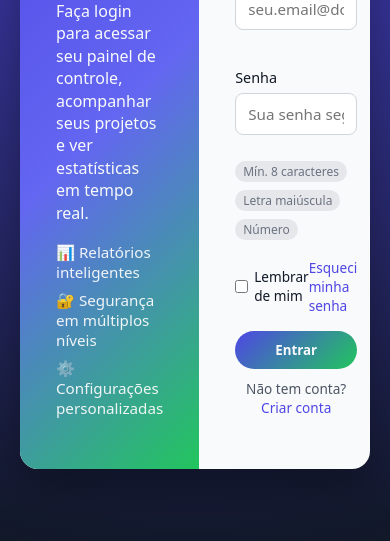
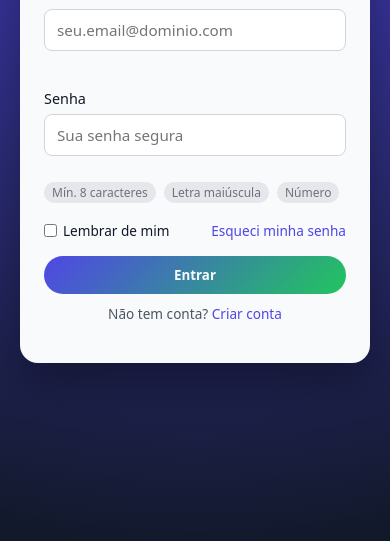
Before and after one commit to rakratz/FrontEnd2026_2, a plain HTML site: page Aula06/index.html in a window 390 px wide. Shown: the part 303-844 px from the top of the page. Drawn offline with Linux system fonts and the light colour scheme; files whose address does not match are found by name.

Commit message:
Update styles.css

```diff
--- a/Aula06/css/styles.css
+++ b/Aula06/css/styles.css
@@ -1,62 +1,88 @@
-/* Zera margens e espaçamentos iniciais e
-   inclui borda e padding na largura declarada. */
+/* O seletor * aplica estas regras a todos os elementos da página. */
 * {
+  /* A largura declarada já inclui o padding e a borda. */
   box-sizing: border-box;
+
+  /* Zera os espaçamentos padrão para defini-los ao longo do CSS. */
   margin: 0;
   padding: 0;
-    font-family: system-ui, -apple-system, BlinkMacSystemFont, "Segoe UI", sans-serif;
+
+  /* O navegador usa a primeira fonte disponível da lista. */
+  font-family: system-ui, -apple-system, BlinkMacSystemFont, "Segoe UI",
+    sans-serif;
 }
 
-/* Usa Flexbox para centralizar o cartão na área visível da página. */
+/* Fundo da página e centralização do cartão. */
 body {
+  /* 100vh corresponde à altura da área visível do navegador. */
   min-height: 100vh;
+
+  /* Neste Flexbox, os dois alinhamentos centralizam na vertical e na horizontal. */
   display: flex;
   align-items: center;
   justify-content: center;
+
+  /* O degradê circular parte do topo da página. */
   background: radial-gradient(circle at top, #4f46e5, #111827);
   color: #111827;
 }
 
-/* Ocupa a largura disponível até 1000px e deixa espaço nas bordas da tela. */
+/* Área que envolve o cartão de login. */
 .login-page {
+  /* Ocupa a largura disponível até o limite de 1000px. */
   width: 100%;
   max-width: 1000px;
+
+  /* Deixa espaço entre o cartão e as bordas da tela. */
   padding: 20px;
 }
 
-/* Usa Grid para colocar o painel e o formulário lado a lado. */
+/* Cartão que contém o painel esquerdo e a área do formulário. */
 .login-card {
+  /* O Grid cria duas colunas. A primeira recebe uma fração maior do espaço. */
   display: grid;
   grid-template-columns: 1.1fr 0.9fr;
+
   background: #f9fafb;
   border-radius: 18px;
+
+  /* Recorta o fundo dos painéis nos cantos arredondados do cartão. */
   overflow: hidden;
+
+  /* A sombra desce 20px e tem um desfoque de 45px. */
   box-shadow: 0 20px 45px rgba(0, 0, 0, 0.35);
 }
 
-/* Organiza o conteúdo do painel em coluna e o centraliza verticalmente. */
-/* Painel lateral (esquerda) */
-
+/* Painel esquerdo com o texto de boas-vindas. */
 .login-side {
   background: linear-gradient(135deg, #4f46e5, #6366f1, #22c55e);
   color: #f9fafb;
+
+  /* Espaço interno de 40px em cima e embaixo e 36px nas laterais. */
   padding: 40px 36px;
+
+  /* Empilha os elementos e centraliza o conjunto na vertical. */
   display: flex;
   flex-direction: column;
   justify-content: center;
 }
 
+/* Seleciona o h1 que está dentro de .login-side. */
 .login-side h1 {
+  /* rem usa como referência o tamanho da fonte do elemento raiz (html). */
   font-size: 2rem;
   margin-bottom: 16px;
 }
 
 .login-side p {
   margin-bottom: 18px;
+
+  /* A altura de cada linha é 1,4 vez o tamanho da fonte do parágrafo. */
   line-height: 1.4;
   max-width: 360px;
 }
 
+/* Remove os marcadores padrão da lista do painel. */
 .login-side ul {
   list-style: none;
 }
@@ -64,12 +90,12 @@ body {
 .login-side li {
   margin-bottom: 8px;
   font-size: 0.95rem;
+
+  /* Deixa o item ligeiramente transparente. */
   opacity: 0.95;
 }
 
-/* Organiza o conteúdo da área do formulário em coluna. */
-/* Formulário (direita) */
-
+/* Painel direito com o título e o formulário. */
 .login-form {
   padding: 40px 36px;
   display: flex;
@@ -88,11 +114,14 @@ body {
   margin-bottom: 20px;
 }
 
+/* Cada grupo reúne o rótulo, o campo e a mensagem de erro. */
 .form-group {
+  /* margin cria espaço externo abaixo do grupo. */
   margin-bottom: 18px;
 }
 
 .form-group label {
+  /* O rótulo ocupa sua própria linha, acima do campo. */
   display: block;
   font-size: 0.9rem;
   margin-bottom: 6px;
@@ -100,52 +129,73 @@ body {
 }
 
 .form-group input {
+  /* O campo ocupa a largura do grupo e ganha espaço interno para o texto. */
   width: 100%;
   padding: 10px 12px;
   border-radius: 8px;
   border: 1px solid #d1d5db;
+
+  /* Remove o contorno padrão. O destaque de foco é definido logo abaixo. */
   outline: none;
   font-size: 0.95rem;
+
+  /* Suaviza as mudanças da borda, da sombra e do fundo. */
   transition: border-color 0.2s, box-shadow 0.2s, background 0.2s;
 }
 
+/* :focus se aplica quando o campo recebe foco por clique ou pela tecla Tab. */
 .form-group input:focus {
   border-color: #4f46e5;
+
+  /* Cria um anel de 2px ao redor do campo. */
   box-shadow: 0 0 0 2px rgba(79, 70, 229, 0.25);
   background: #eef2ff;
 }
 
+/* Formata as mensagens de erro exibidas abaixo dos campos. */
 .error {
   display: block;
   margin-top: 4px;
   font-size: 0.8rem;
   color: #b91c1c;
+
+  /* Reserva espaço mesmo com a mensagem vazia. */
   min-height: 16px;
 }
 
+/* Coloca as dicas da senha em linha, com 8px entre elas. */
 .password-hints {
   display: flex;
   gap: 8px;
   margin-top: 6px;
   font-size: 0.75rem;
   color: #6b7280;
+
+  /* Quando falta espaço, as dicas podem passar para a próxima linha. */
   flex-wrap: wrap;
 }
 
+/* Dá a cada dica um fundo cinza com pontas bem arredondadas. */
 .password-hints span {
   background: #e5e7eb;
   padding: 2px 8px;
   border-radius: 999px;
 }
 
+/* Coloca “Lembrar de mim” e “Esqueci minha senha” em lados opostos. */
 .form-extra {
   display: flex;
   justify-content: space-between;
+
+  /* Alinha os dois elementos na vertical. */
   align-items: center;
+
+  /* Margem de 8px no topo, zero nas laterais e 16px embaixo. */
   margin: 8px 0 16px;
   font-size: 0.85rem;
 }
 
+/* Alinha a caixa de seleção com o texto do rótulo. */
 .remember-me {
   display: flex;
   align-items: center;
@@ -158,10 +208,12 @@ body {
   font-weight: 500;
 }
 
+/* :hover se aplica quando o ponteiro passa sobre o link. */
 .forgot-link:hover {
   text-decoration: underline;
 }
 
+/* Botão de envio do formulário. */
 .btn-login {
   width: 100%;
   padding: 10px 0;
@@ -170,27 +222,35 @@ body {
   background: linear-gradient(135deg, #4f46e5, #22c55e);
   color: #f9fafb;
   font-weight: 600;
+
+  /* Mostra o cursor em forma de mão sobre o botão. */
   cursor: pointer;
   margin-bottom: 10px;
+
+  /* Suaviza o movimento e a mudança da sombra. */
   transition: transform 0.1s ease, box-shadow 0.15s ease;
 }
 
+/* Ao passar o ponteiro, o botão sobe 1px e ganha sombra. */
 .btn-login:hover {
   transform: translateY(-1px);
   box-shadow: 0 8px 18px rgba(22, 163, 74, 0.55);
 }
 
+/* Enquanto está pressionado, o botão volta à posição inicial. */
 .btn-login:active {
   transform: translateY(0);
   box-shadow: none;
 }
 
+/* Centraliza o texto abaixo do botão. */
 .register-text {
   text-align: center;
   font-size: 0.85rem;
   color: #4b5563;
 }
 
+/* Formata apenas o link dentro de .register-text. */
 .register-text a {
   color: #4f46e5;
   font-weight: 500;
@@ -201,17 +261,37 @@ body {
   text-decoration: underline;
 }
 
+/* O # seleciona o elemento com id="result-message". */
 #result-message {
   margin-top: 12px;
   font-size: 0.9rem;
   text-align: center;
 }
 
-/* Estilos de sucesso/erro do resultado */
+/* A mensagem fica verde quando o JavaScript atribui a classe success. */
 #result-message.success {
   color: #15803d;
 }
 
+/* A mensagem fica vermelha quando o JavaScript atribui a classe error. */
 #result-message.error {
   color: #b91c1c;
 }
+
+/* Estas regras entram em ação quando a largura da tela é de até 800px. */
+@media (max-width: 800px) {
+  /* O cartão passa a ter uma coluna. */
+  .login-card {
+    grid-template-columns: 1fr;
+  }
+
+  /* O painel esquerdo sai do layout, deixando o formulário visível. */
+  .login-side {
+    display: none;
+  }
+
+  /* Reduz o espaço interno para aproveitar a largura disponível. */
+  .login-form {
+    padding: 28px 24px;
+  }
+}
```
Lines whose indentation alone changed are shown as unchanged.
